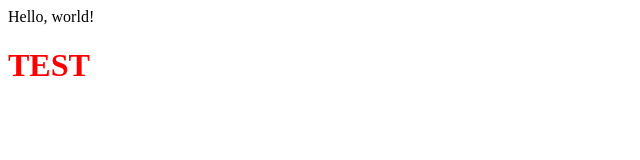
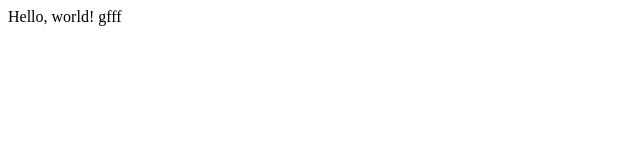
Before and after one commit to inbtoon/InbPage, a plain HTML site: page index.html in a window 1280 px wide. Shown: the whole page, without its empty margins (0-640 px from the left). Drawn offline with Linux system fonts and the light colour scheme.

Commit message:
Update index.html

```diff
--- a/index.html
+++ b/index.html
@@ -1,7 +1,6 @@
 <html>
 <link rel="stylesheet" href="css/style.css">
-<body>Hello, world!
-  <h1>TEST</h1>
+<body>Hello, world! gfff
 </body>
 
 </html>
```
